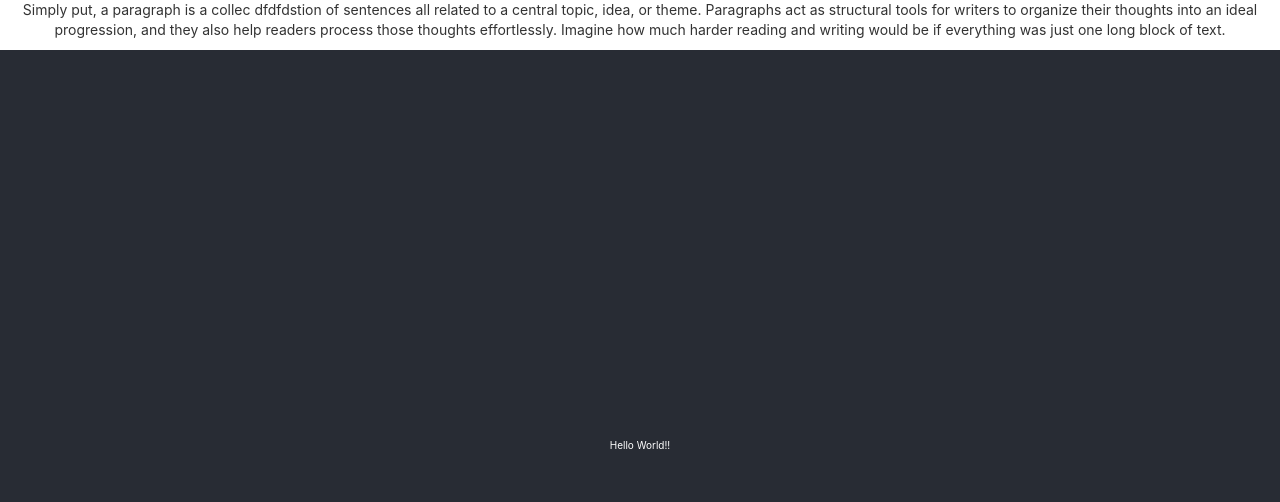
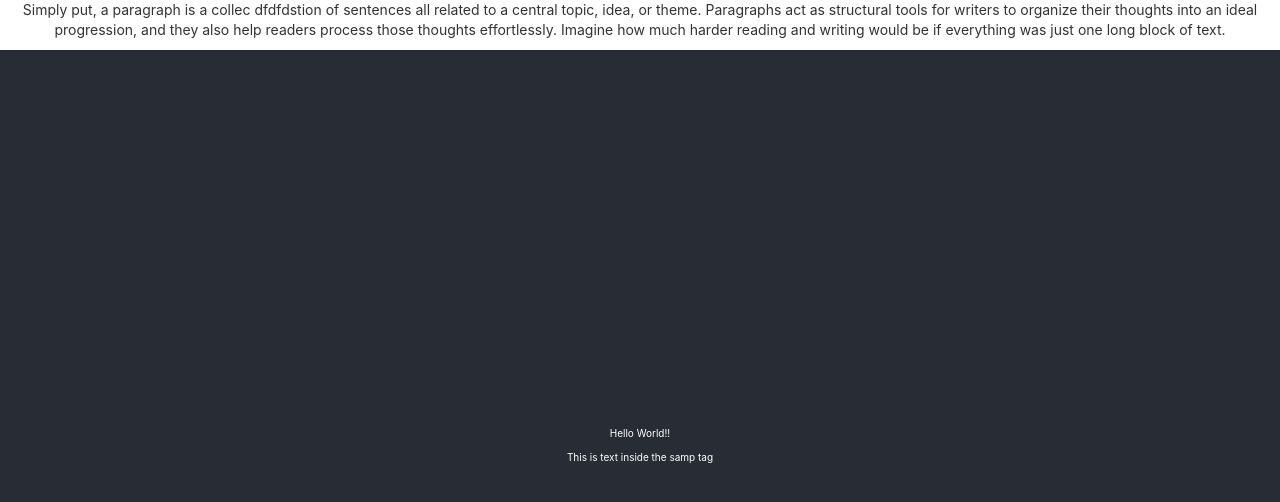
Before and after one commit to spmohansp/react-digital-routing-2022, a React (Create React App) app: page / in a window 1280 px wide. Shown: the top 502 px of the page. Built offline with nearby package versions, Linux system fonts and the light colour scheme.

Commit message:
text changes in index and app

```diff
--- a/src/App.tsx
+++ b/src/App.tsx
@@ -9,6 +9,7 @@ function App() {
       dfdfdstion of sentences all related to a central topic, idea, or theme. Paragraphs act as structural tools for writers to organize their thoughts into an ideal progression, and they also help readers process those thoughts effortlessly. Imagine how much harder reading and writing would be if everything was just one long block of text. </p>
       <header className="App-header">
         <p>Hello World!!</p>
+        <p>This is text inside the samp tag</p>
       </header>
     </div>
   );
--- a/src/index.css
+++ b/src/index.css
@@ -10,3 +10,7 @@ code {
   font-family: source-code-pro, Menlo, Monaco, Consolas, 'Courier New',
     monospace;
 }
+.text-font-align {
+  font-size: 10px;
+  color: red;
+  }
```
